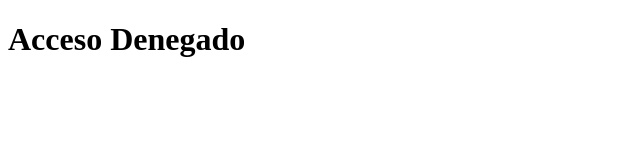
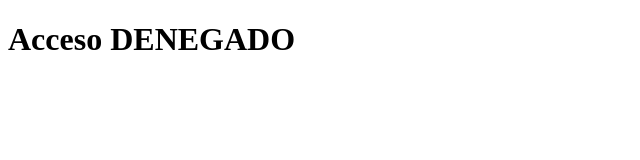
Before and after one commit to DamianCa1983/NodeRestServer, a website: page public/index.html in a window 1280 px wide. Shown: the whole page, without its empty margins (0-640 px from the left). Drawn offline with Linux system fonts and the light colour scheme.

Commit message:
Actualizacion index Public

```diff
--- a/public/index.html
+++ b/public/index.html
@@ -4,9 +4,9 @@
     <meta charset="UTF-8">
     <meta http-equiv="X-UA-Compatible" content="IE=edge">
     <meta name="viewport" content="width=device-width, initial-scale=1.0">
-    <title>Document</title>
+    <title>RestServer</title>
 </head>
 <body>
-    <h1>Acceso Denegado</h1>
+    <h1>Acceso DENEGADO</h1>
 </body>
 </html>
```
